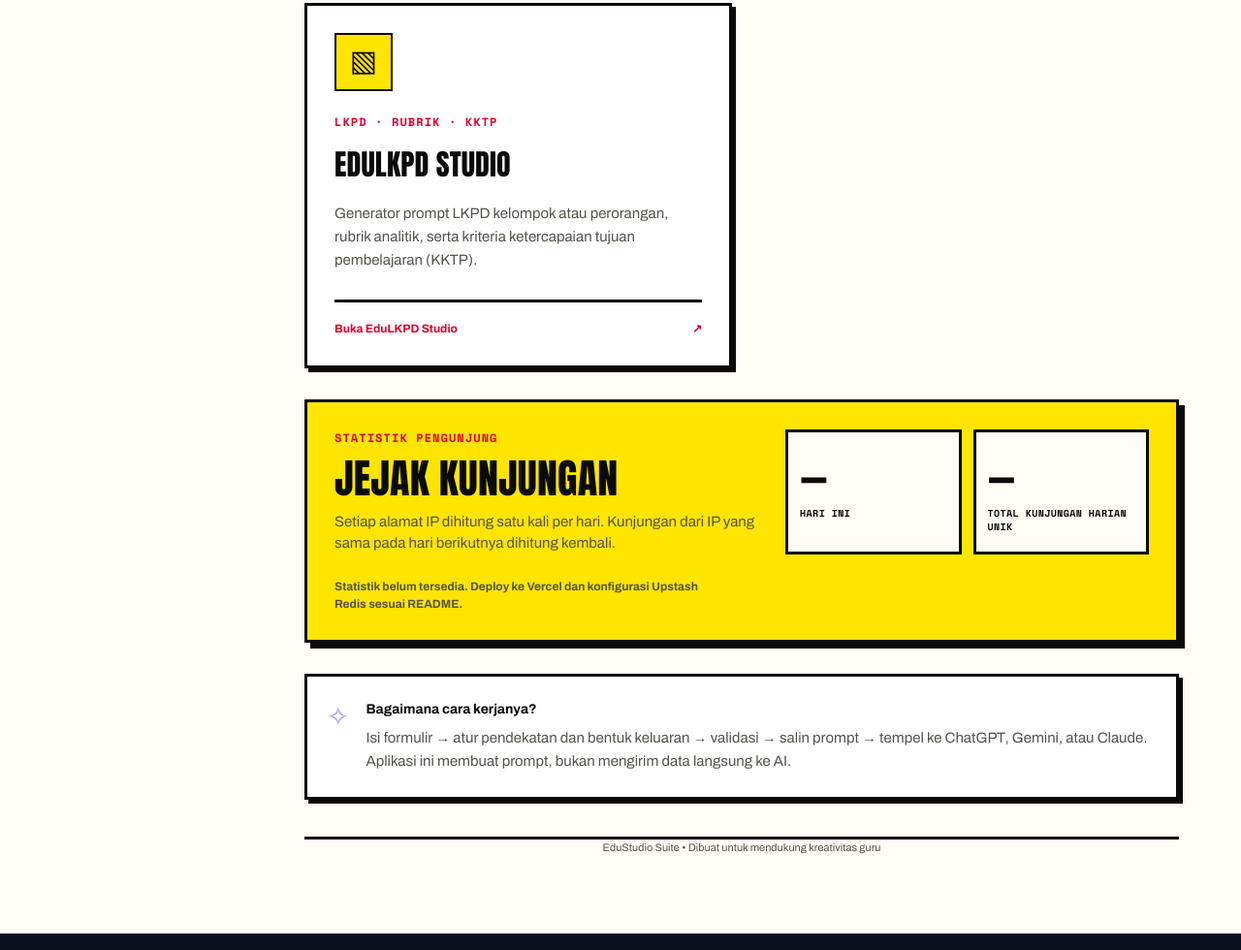
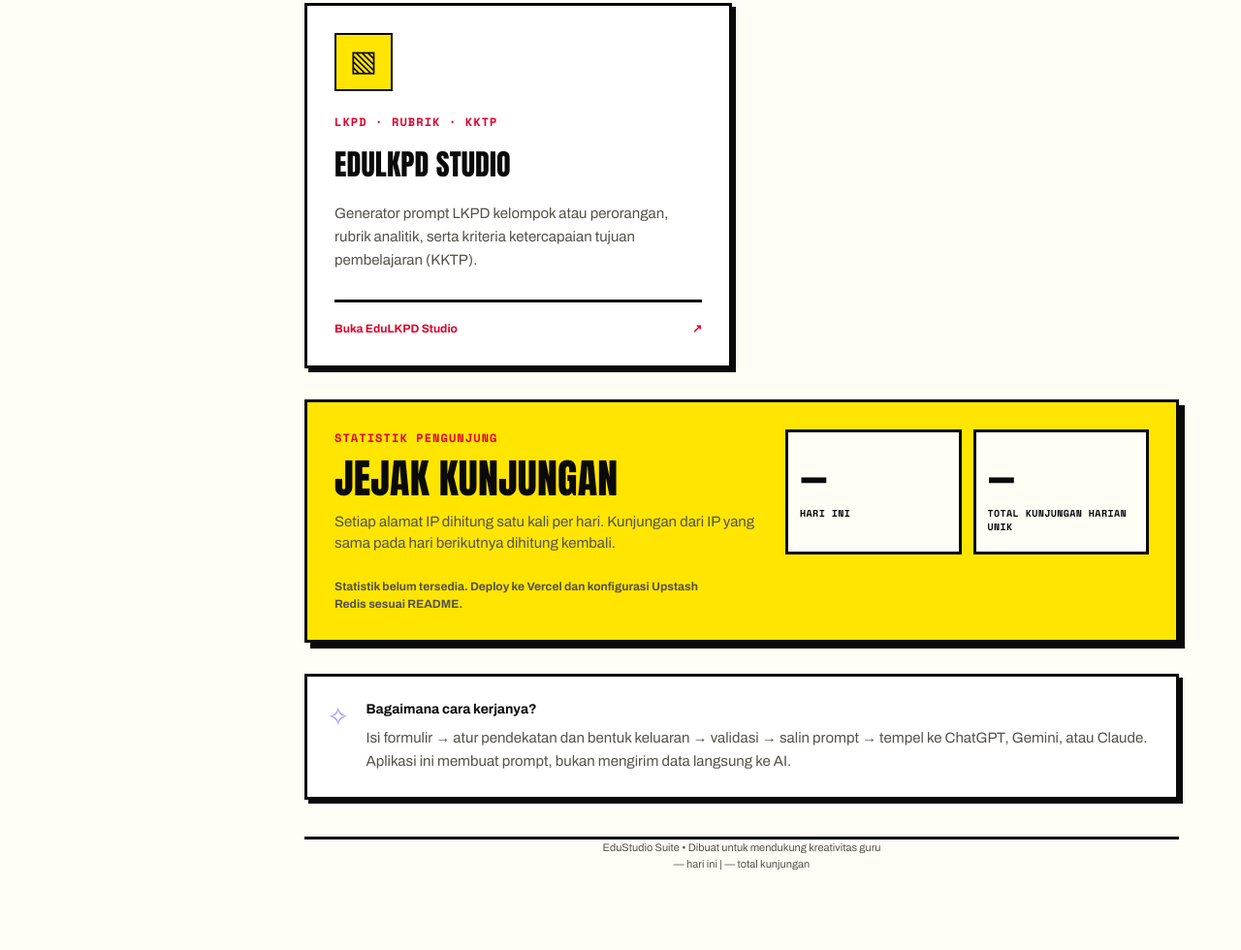
Before and after one commit to delt409/EduStudio, a plain HTML site: page index.html in a window 1280 px wide. Shown: the part 1132-2112 px from the top of the page at 97% size. Drawn offline with nearby package versions, Linux system fonts and the light colour scheme; no server answers.

Commit message:
Merge EduStudio Suite v5

```diff
--- a/index.html
+++ b/index.html
@@ -78,7 +78,13 @@
         <p>Isi formulir → atur pendekatan dan bentuk keluaran → validasi → salin prompt → tempel ke ChatGPT, Gemini, atau Claude. Aplikasi ini membuat prompt, bukan mengirim data langsung ke AI.</p>
       </div>
     </section>
-    <footer>EduStudio Suite • Dibuat untuk mendukung kreativitas guru</footer>
+    <footer>
+  EduStudio Suite • Dibuat untuk mendukung kreativitas guru
+  <div class="footer-visitor-stats">
+    <span id="footer-visitor-today">—</span> hari ini |
+    <span id="footer-visitor-total">—</span> total kunjungan
+  </div>
+</footer>
   </main>
   <script src="visitor.js" defer></script>
 </body>
--- a/visitor.js
+++ b/visitor.js
@@ -8,6 +8,11 @@
     .then(data => {
       today.textContent = Number(data.today || 0).toLocaleString('id-ID');
       total.textContent = Number(data.total || 0).toLocaleString('id-ID');
+      // update footer stats if present
+      const ftToday = document.getElementById('footer-visitor-today');
+      const ftTotal = document.getElementById('footer-visitor-total');
+      if (ftToday) ftToday.textContent = Number(data.today || 0).toLocaleString('id-ID');
+      if (ftTotal) ftTotal.textContent = Number(data.total || 0).toLocaleString('id-ID');
       status.textContent = 'Dihitung berdasarkan IP unik per hari (WITA). Alamat IP asli tidak disimpan.';
     })
     .catch(() => { status.textContent = 'Statistik belum tersedia. Deploy ke Vercel dan konfigurasi Upstash Redis sesuai README.'; });
```
